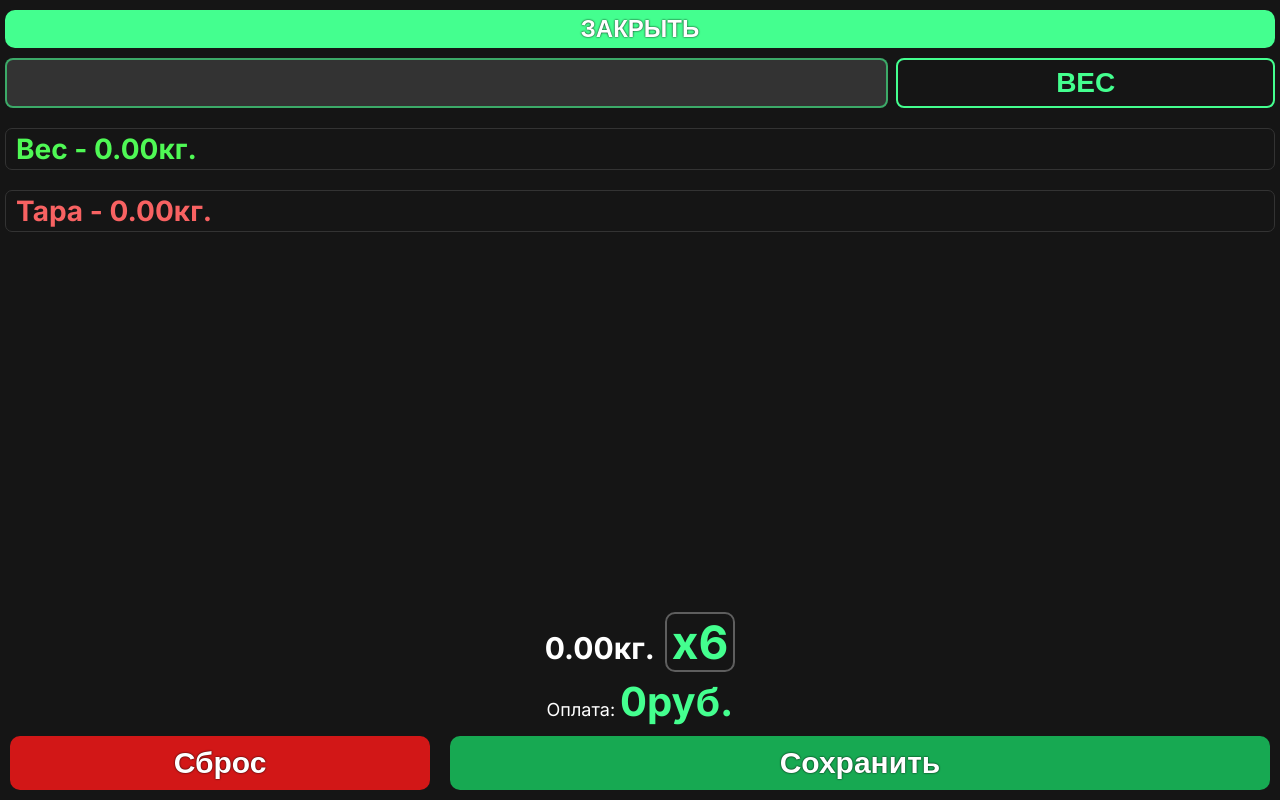
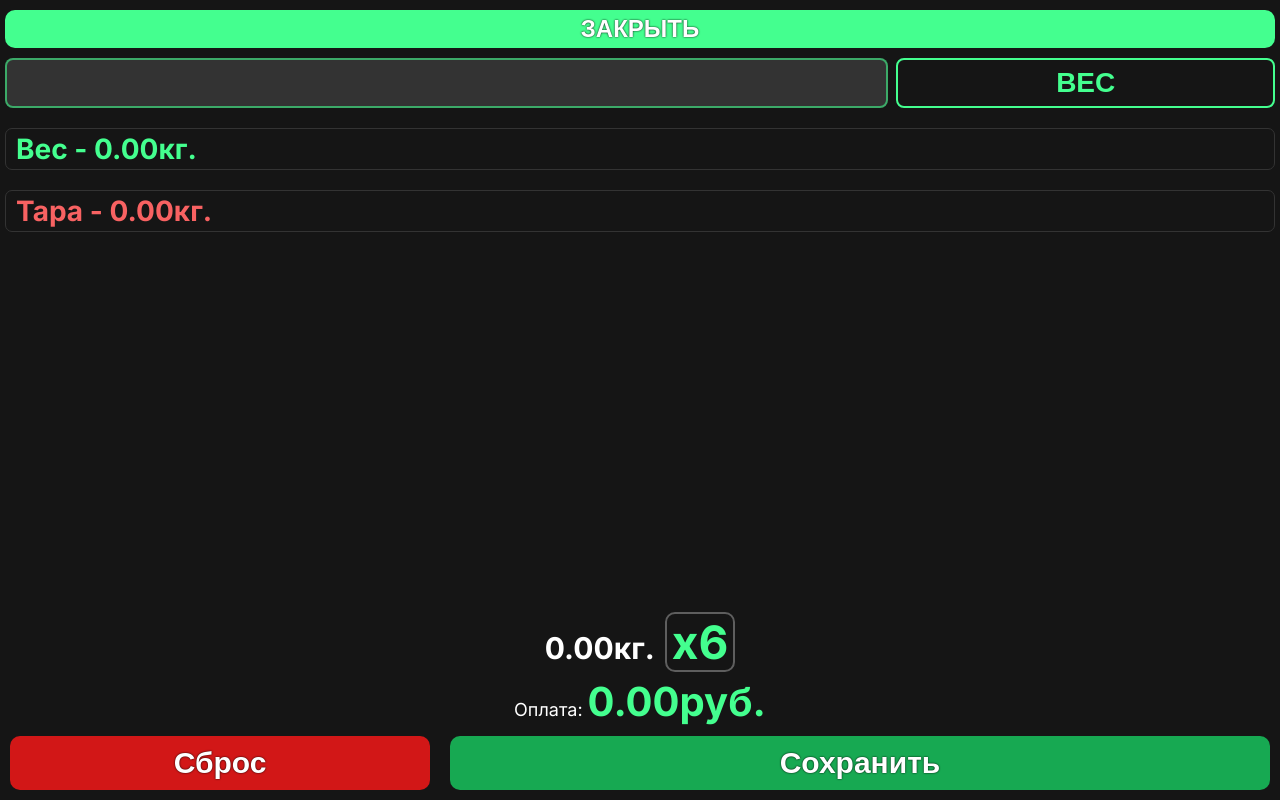
Before and after one commit to Alex99like/kassa, a Next.js app: page / in a window 1280 px wide. Both pictures are taken after a click on the button "Добавить Запись". Built offline with nearby package versions, Linux system fonts and the light colour scheme.

Commit message:
fix: fix price

```diff
--- a/components/modals/Note.module.scss
+++ b/components/modals/Note.module.scss
@@ -168,7 +168,7 @@
 
       border: 1px solid #333333;
       padding: 3px 10px;
-      color: #4ff955;
+      color: #44ff8f;
       border-radius: 7px;
     }
 
--- a/components/modals/Note.tsx
+++ b/components/modals/Note.tsx
@@ -90,7 +90,7 @@ export const Note = () => {
           <strong>x6</strong>
         </div>
 
-        <span>Оплата:  <b>{+countSum() * 6}руб.</b></span>
+        <span>Оплата:  <b>{(+countSum() * 6).toFixed(2)}руб.</b></span>
       </div>
       <div className={styles.btns}>
         <button className={styles.reset}>Сброс</button>
```
